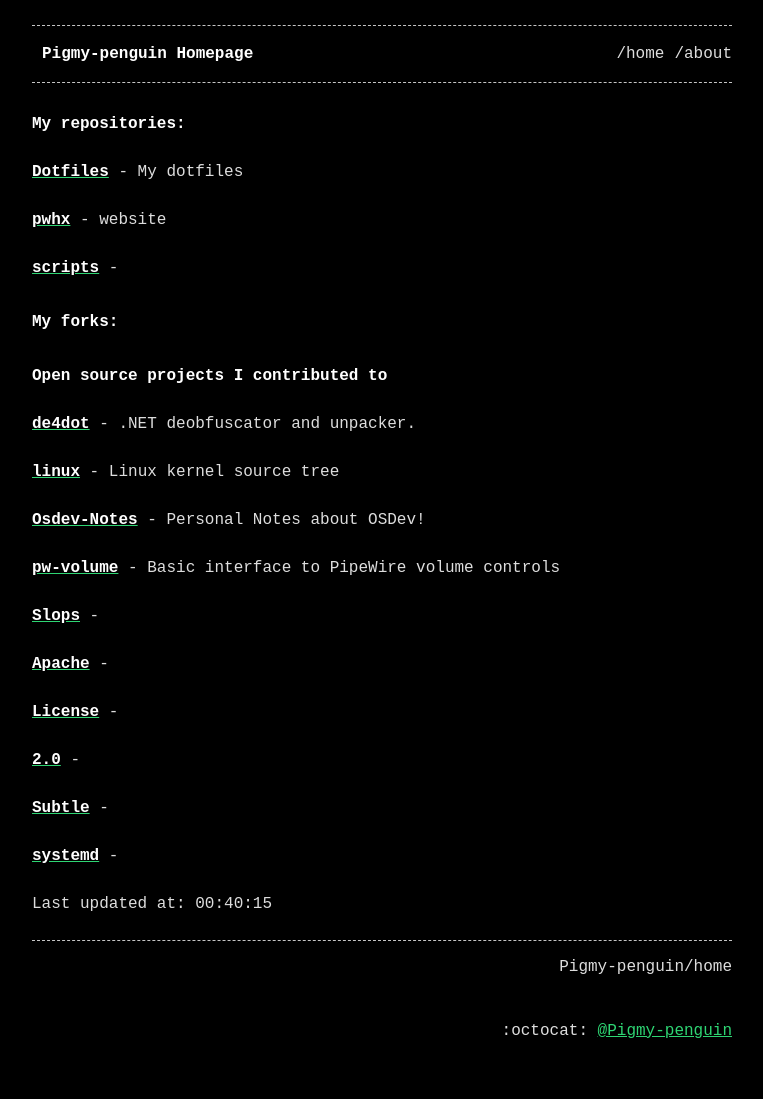
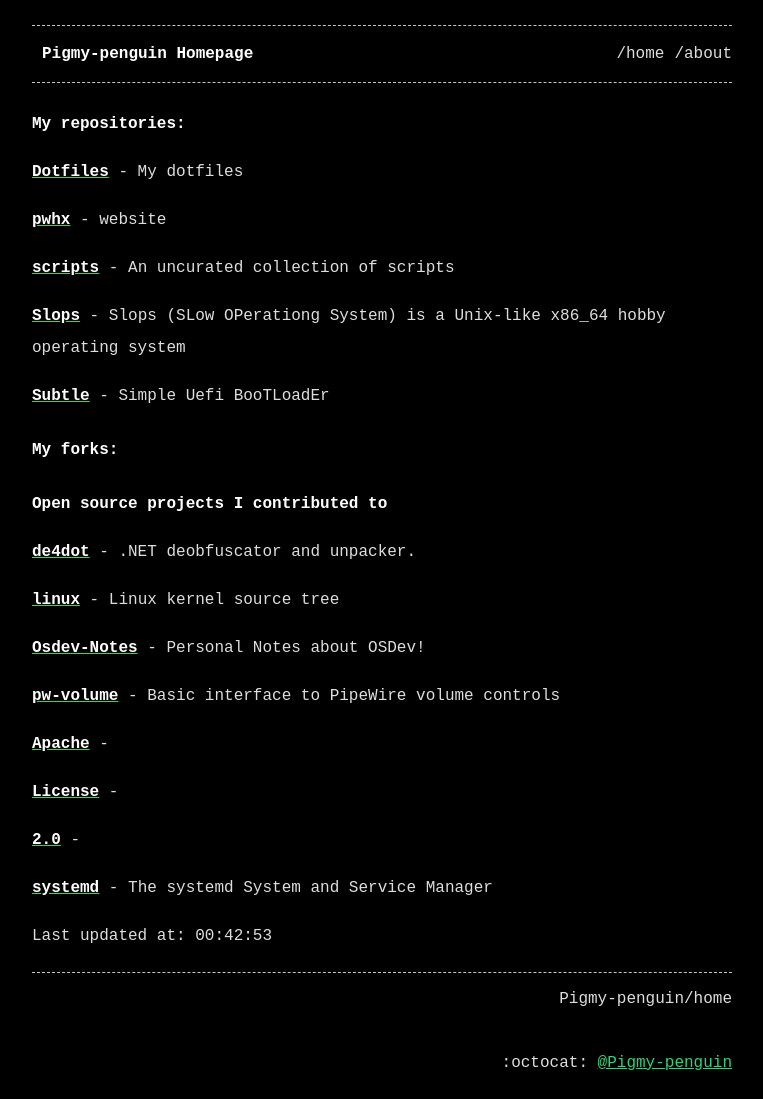
Before and after one commit to Pigmy-penguin/Pigmy-penguin.github.io, a Jekyll site: the page built from index.md, in a window 1280 px wide. Shown: the whole page, without its empty margins (258-1021 px from the left). Built offline with Jekyll 4.4.1, drawn with Linux system fonts in a browser that asks for light colours; before the commit the page ends 1067 px from its top, so only the background shows below that.

Commit message:
Auto updating the website

```diff
--- a/index.md
+++ b/index.md
@@ -11,7 +11,11 @@ title: Pigmy-penguin Homepage
 
 [**pwhx**](https://github.com/Pigmy-penguin/pwhx) - website
 
-[**scripts**](https://github.com/Pigmy-penguin/scripts) -
+[**scripts**](https://github.com/Pigmy-penguin/scripts) - An uncurated collection of scripts
+
+[**Slops**](https://github.com/Pigmy-penguin/Slops) - Slops (SLow OPerationg System) is a Unix-like x86_64 hobby operating system
+
+[**Subtle**](https://github.com/Pigmy-penguin/Subtle) - Simple Uefi BooTLoadEr
 
 ## My forks:
 ### Open source projects I contributed to
@@ -24,17 +28,13 @@ title: Pigmy-penguin Homepage
 
 [**pw-volume**](https://github.com/Pigmy-penguin/pw-volume) - Basic interface to PipeWire volume controls
 
-[**Slops**](https://github.com/Pigmy-penguin/Slops) -
-
 [**Apache**](https://github.com/Pigmy-penguin/Apache) -
 
 [**License**](https://github.com/Pigmy-penguin/License) -
 
 [**2.0**](https://github.com/Pigmy-penguin/2.0) -
 
-[**Subtle**](https://github.com/Pigmy-penguin/Subtle) -
-
-[**systemd**](https://github.com/Pigmy-penguin/systemd) -
+[**systemd**](https://github.com/Pigmy-penguin/systemd) - The systemd System and Service Manager
 
 
-Last updated at: 00:40:15
+Last updated at: 00:42:53
```
Also changed, not shown: 2 other files.
